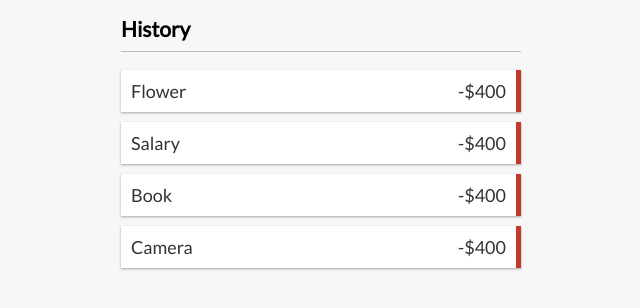
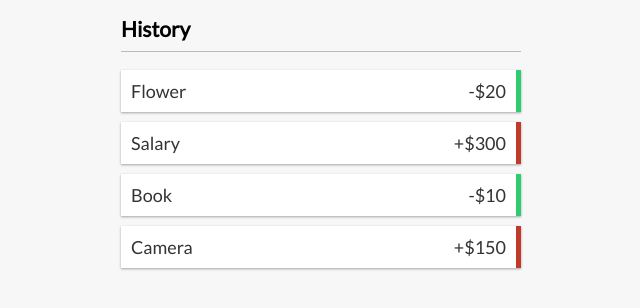
Before and after one commit to Deepakr07/React-Expense-Tracker, a React (Create React App) app in the folder expense-tracker-react/: page / in a window 1280 px wide. Shown: the part 291-599 px from the top of the page, without its empty margins (319-959 px from the left). Built offline with nearby package versions, Linux system fonts and the light colour scheme.

Commit message:
DISPLAYED : right side border color of each transaction depending on the nature of each transaction

```diff
--- a/expense-tracker-react/src/components/Transaction.js
+++ b/expense-tracker-react/src/components/Transaction.js
@@ -1,7 +1,9 @@
 export default function Transaction({ transaction}){
+    const sign = transaction.amount>0 ? '+':'-'
+    const className = transaction.amount > 0 ? "minus" : "plus"
     return(
-        <li className="minus">
-        {transaction.text} <span>-$400</span><button className="delete-btn">x</button>
+        <li className = {className}>
+        {transaction.text} <span>{sign}${Math.abs(transaction.amount)}</span><button className="delete-btn">x</button>
             </li>
     )
 }
```
